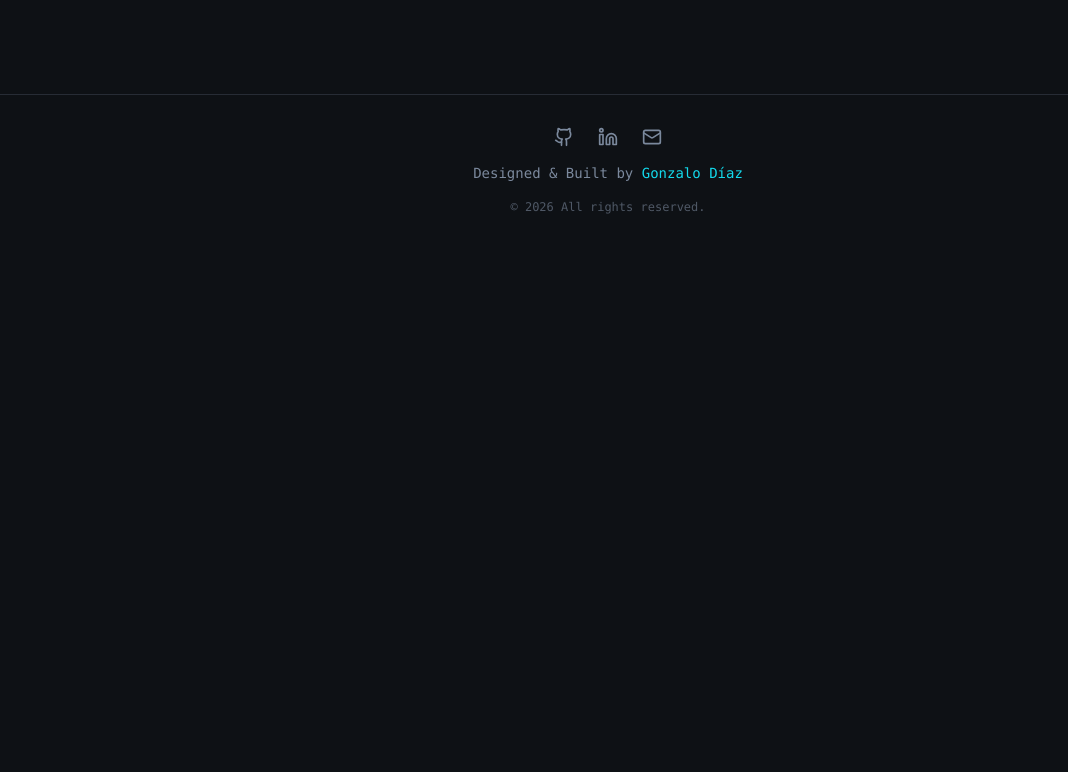
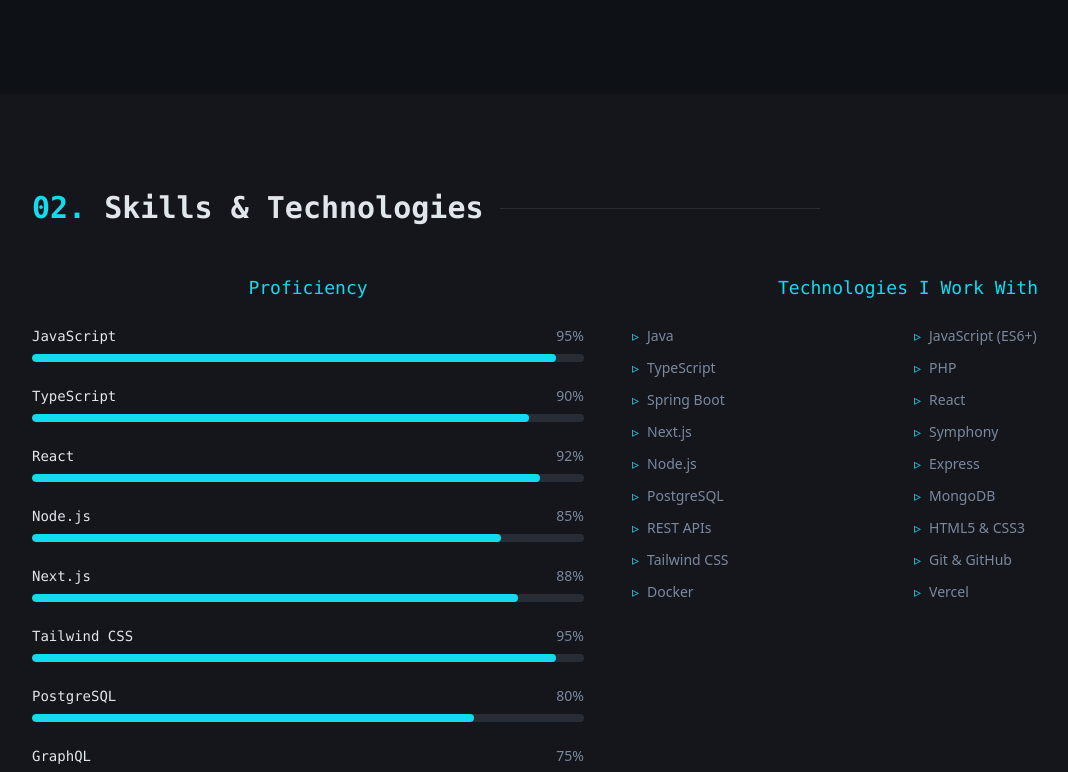
Before and after one commit to gonzalodiazcanavate/portfolio, a React app in the folder frontend/: page / in a window 1280 px wide. Shown: the part 1508-2280 px from the top of the page, without its empty margins (32-1100 px from the left). Before the commit the page ends 1755 px from the top, so only its background shows below. Built offline with nearby package versions, Linux system fonts and the light colour scheme; the HTML template or start-up script is replaced by a standard one.

Commit message:
feat: Componente Skills añadido.

```diff
--- /dev/null
+++ b/frontend/src/components/Skills.tsx
@@ -0,0 +1,88 @@
+const skills = [
+  { name: "JavaScript", level: 95 },
+  { name: "TypeScript", level: 90 },
+  { name: "React", level: 92 },
+  { name: "Node.js", level: 85 },
+  { name: "Next.js", level: 88 },
+  { name: "Tailwind CSS", level: 95 },
+  { name: "PostgreSQL", level: 80 },
+  { name: "GraphQL", level: 75 },
+];
+
+const technologies = [
+  "Java",
+  "JavaScript (ES6+)",
+  "TypeScript",
+  "PHP",
+  "Spring Boot",
+  "React",
+  "Next.js",
+  "Symphony",
+  "Node.js",
+  "Express",
+  "PostgreSQL",
+  "MongoDB",
+  "REST APIs",
+  "HTML5 & CSS3",
+  "Tailwind CSS",
+  "Git & GitHub",
+  "Docker",
+  "Vercel",
+];
+
+const Skills = () => {
+  return (
+    <section id="skills" className="py-24 bg-secondary/30 relative">
+      <div className="container px-6">
+        <div className="max-w-6xl mx-auto">
+          {/* Section Header */}
+          <div className="flex items-center gap-4 mb-12">
+            <h2 className="font-mono text-2xl md:text-3xl font-bold">
+              <span className="text-primary">02.</span> Skills & Technologies
+            </h2>
+            <div className="h-px bg-border flex-1 max-w-xs" />
+          </div>
+
+          <div className="grid lg:grid-cols-2 gap-12">
+            {/* Skill Bars */}
+            <div className="space-y-6">
+              <h3 className="font-mono text-lg text-primary mb-6">Proficiency</h3>
+              {skills.map((skill) => (
+                <div key={skill.name} className="space-y-2">
+                  <div className="flex justify-between text-sm">
+                    <span className="font-mono">{skill.name}</span>
+                    <span className="text-muted-foreground">{skill.level}%</span>
+                  </div>
+                  <div className="h-2 bg-muted rounded-full overflow-hidden">
+                    <div
+                      className="h-full bg-primary rounded-full transition-all duration-1000 ease-out"
+                      style={{ width: `${skill.level}%` }}
+                    />
+                  </div>
+                </div>
+              ))}
+            </div>
+
+            {/* Technology Grid */}
+            <div>
+              <h3 className="font-mono text-lg text-primary mb-6">Technologies I Work With</h3>
+              <div className="grid grid-cols-2 gap-3">
+                {technologies.map((tech) => (
+                  <div
+                    key={tech}
+                    className="flex items-center gap-2 text-sm text-muted-foreground group"
+                  >
+                    <span className="text-primary group-hover:translate-x-1 transition-transform">▹</span>
+                    <span className="group-hover:text-foreground transition-colors">{tech}</span>
+                  </div>
+                ))}
+              </div>
+            </div>
+          </div>
+        </div>
+      </div>
+    </section>
+  );
+};
+
+export default Skills;
--- a/frontend/src/pages/Index.tsx
+++ b/frontend/src/pages/Index.tsx
@@ -2,6 +2,7 @@
 import Footer from '@/components/Footer';
 import Hero from '@/components/Hero';
 import Navbar from '@/components/Navbar';
+import Skills from '@/components/Skills';
 
 const Index = () => {
   return (
@@ -11,7 +12,8 @@
 
         <Hero />
         <About />
-        { /* <Skills />
+        <Skills />
+        { /*
         <Projects />
         <Contact />
         */ }
```
